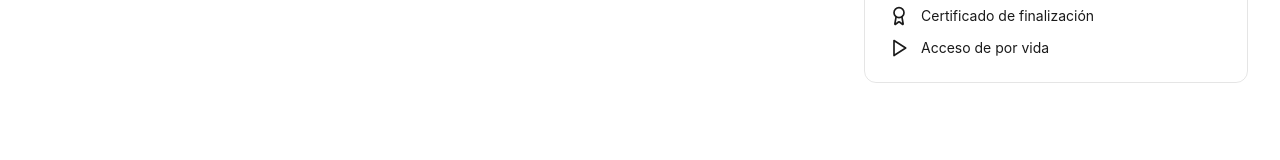
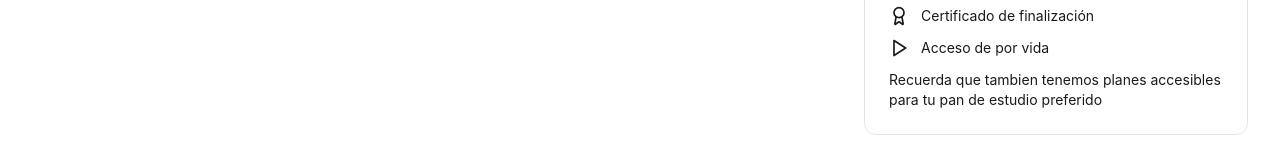
Before and after one commit to Asly-ing/PLATAFORMA-JB.BIM-, a React (Vite) app: page /courses/1 in a window 1280 px wide. Shown: the part 592-752 px from the top of the page. Built offline with nearby package versions, Linux system fonts and the light colour scheme.

Commit message:
DETALLES-CURSOS

```diff
--- a/src/app/pages/CourseDetails.tsx
+++ b/src/app/pages/CourseDetails.tsx
@@ -143,6 +143,9 @@ export function CourseDetails() {
                       <Play className="h-5 w-5 text-muted-foreground" />
                       <span>Acceso de por vida</span>
                     </div>
+                    <div className="flex items-center gap-3 text-primary">
+                      <span>Recuerda que tambien tenemos planes accesibles para tu pan de estudio preferido</span>
+                    </div>
                   </div>
                 </div>
               </div>
```
